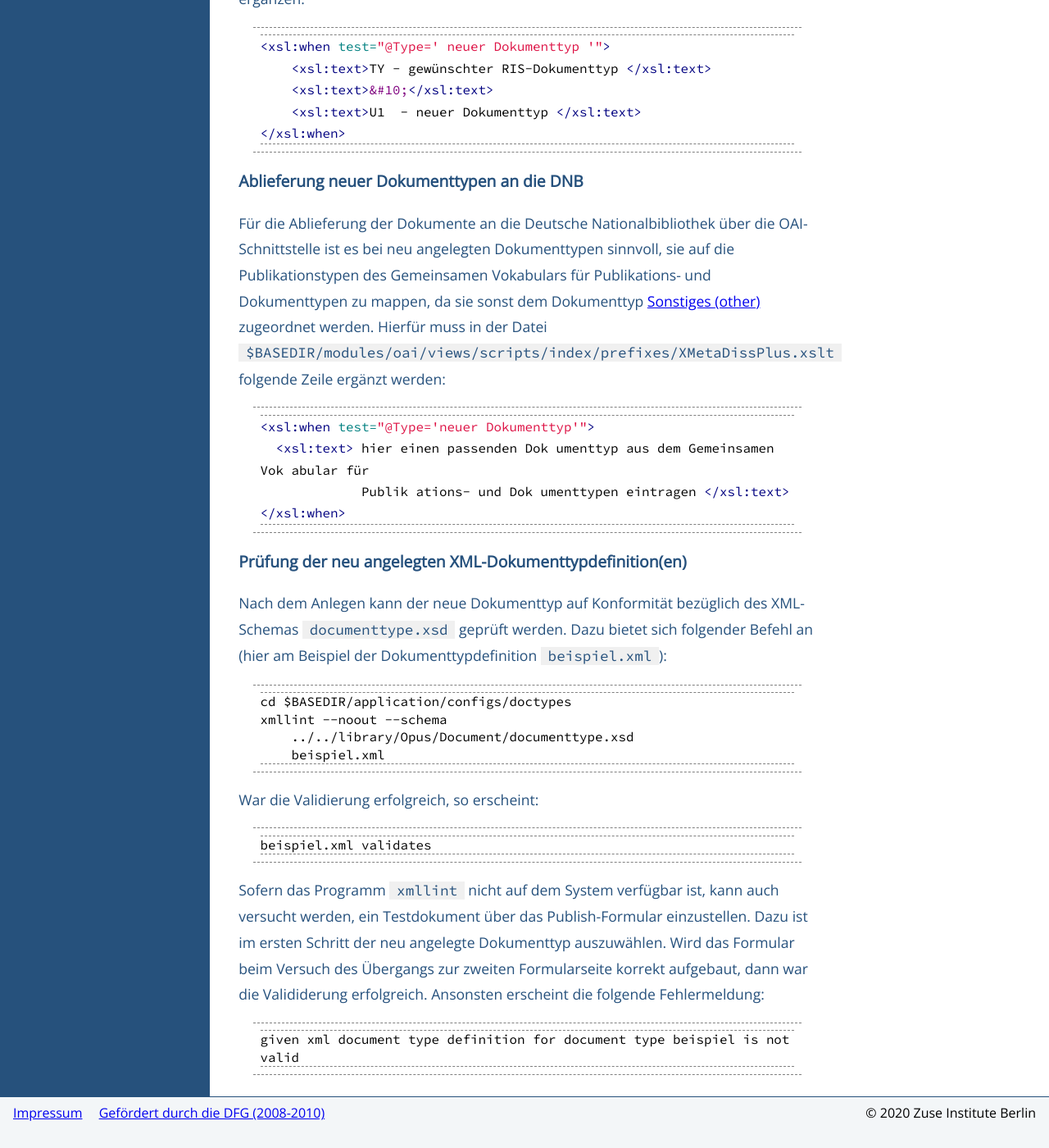
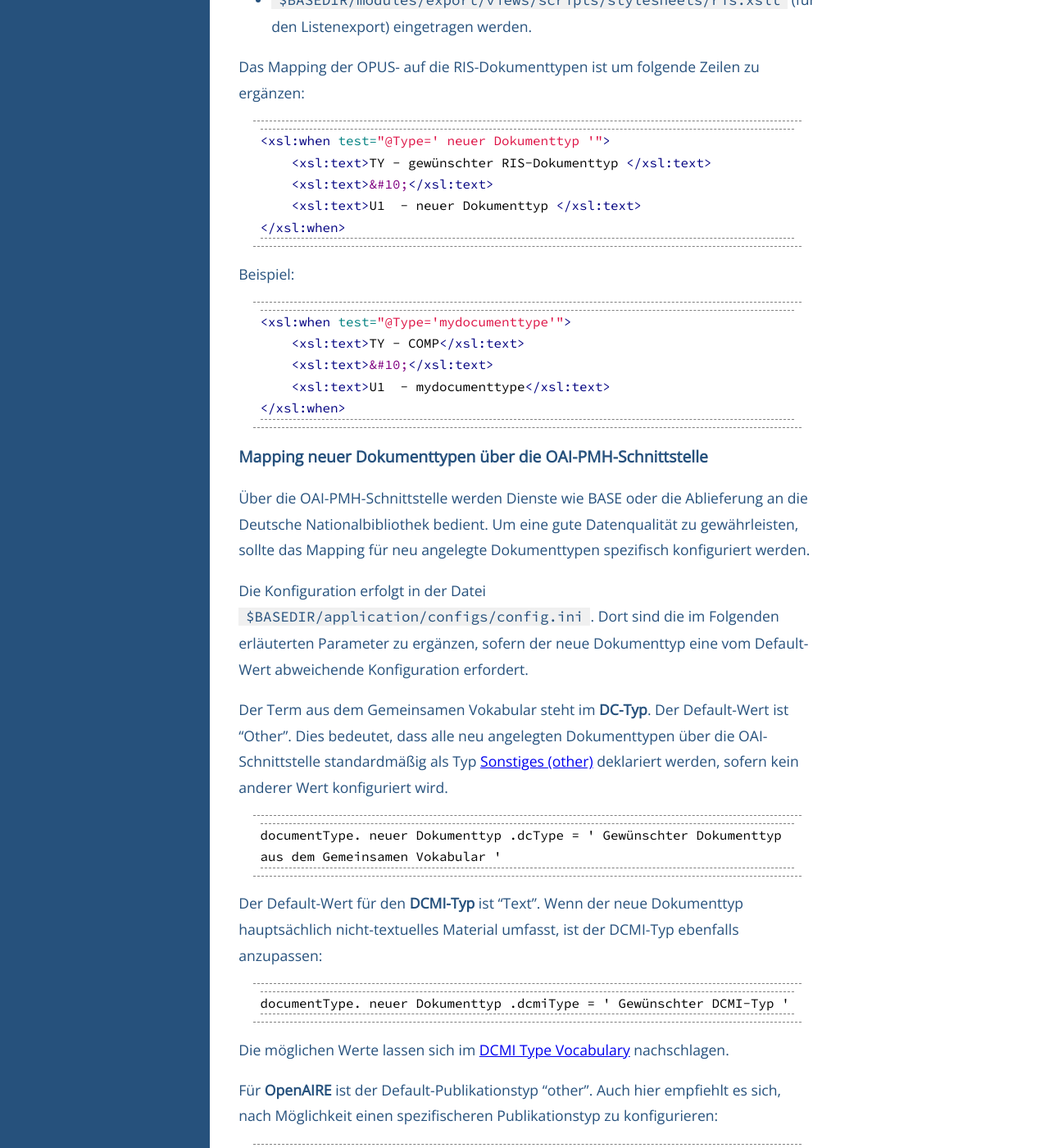
Before and after one commit to OPUS4/userdoc, a Jekyll site: the page built from config/doctypes.md, in a window 1280 px wide and 1400 px high, scrolled down 17232 px. Shown: the whole window at 82% size. Built offline with Jekyll 4.4.1, drawn with Linux system fonts in a browser that asks for light colours; before the commit the page ends 18610 px from its top, so only the background shows below that; some of the changed text lies outside the part shown.

Commit message:
#135 Update documenttype declarations for locally configured documenttypes

```diff
--- a/config/doctypes.md
+++ b/config/doctypes.md
@@ -584,6 +584,12 @@ Hier ist nun das Mapping um den neuen Dokumenttyp mit folgender Zeile zu ergänz
 <xsl:when test="@Type=' neuer Dokumenttyp '"> gewünschter BibTeX-Dokumenttyp </xsl:when>
 {% endhighlight %}
 
+Beispiel:
+
+{% highlight xml %}
+<xsl:when test="@Type='mydocumenttype'">manual</xsl:when>
+{% endhighlight %}
+
 ### RIS-Export von neuen Dokumenttypen
 
 Im RIS-Export werden neue Dokumenttypen standardmäßig dem Typ "GEN" ("generic") zugeordnet. Um
@@ -602,20 +608,76 @@ Das Mapping der OPUS- auf die RIS-Dokumenttypen ist um folgende Zeilen zu ergän
 </xsl:when>
 {% endhighlight %}
 
-### Ablieferung neuer Dokumenttypen an die DNB
-
-Für die Ablieferung der Dokumente an die Deutsche Nationalbibliothek über die OAI-
-Schnittstelle ist es bei neu angelegten Dokumenttypen sinnvoll, sie auf die Publikationstypen des
-Gemeinsamen Vokabulars für Publikations- und Dokumenttypen zu mappen, da sie sonst dem
-Dokumenttyp [Sonstiges (other)](../documenttypes/other.html) zugeordnet werden. Hierfür muss in der Datei
-`$BASEDIR/modules/oai/views/scripts/index/prefixes/XMetaDissPlus.xslt` folgende Zeile ergänzt werden:
+Beispiel:
 
 {% highlight xml %}
-<xsl:when test="@Type='neuer Dokumenttyp'">
-  <xsl:text> hier einen passenden Dok umenttyp aus dem Gemeinsamen Vok abular für
-             Publik ations- und Dok umenttypen eintragen </xsl:text>
+<xsl:when test="@Type='mydocumenttype'">
+    <xsl:text>TY - COMP</xsl:text>
+    <xsl:text>&#10;</xsl:text>
+    <xsl:text>U1  - mydocumenttype</xsl:text>
 </xsl:when>
 {% endhighlight %}
+
+### Mapping neuer Dokumenttypen über die OAI-PMH-Schnittstelle
+
+Über die OAI-PMH-Schnittstelle werden Dienste wie BASE oder die Ablieferung an die Deutsche
+Nationalbibliothek bedient. Um eine gute Datenqualität zu gewährleisten, sollte das Mapping
+für neu angelegte Dokumenttypen spezifisch konfiguriert werden.
+
+Die Konfiguration erfolgt in der Datei `$BASEDIR/application/configs/config.ini`. Dort sind die im
+Folgenden erläuterten Parameter zu ergänzen, sofern der neue Dokumenttyp eine vom Default-Wert
+abweichende Konfiguration erfordert.
+
+Der Term aus dem Gemeinsamen Vokabular steht im **DC-Typ**. Der Default-Wert ist "Other". Dies bedeutet,
+dass alle neu angelegten Dokumenttypen über die OAI-Schnittstelle standardmäßig als Typ
+[Sonstiges (other)](../documenttypes/other.html) deklariert werden, sofern kein anderer Wert konfiguriert wird.
+
+{% highlight xml %}
+documentType. neuer Dokumenttyp .dcType = ' Gewünschter Dokumenttyp aus dem Gemeinsamen Vokabular '
+{% endhighlight %}
+
+Der Default-Wert für den **DCMI-Typ** ist "Text". Wenn der neue Dokumenttyp hauptsächlich nicht-textuelles Material
+umfasst, ist der DCMI-Typ ebenfalls anzupassen:
+
+{% highlight xml %}
+documentType. neuer Dokumenttyp .dcmiType = ' Gewünschter DCMI-Typ '
+{% endhighlight %}
+
+Die möglichen Werte lassen sich im
+[DCMI Type Vocabulary](https://www.dublincore.org/specifications/dublin-core/dcmi-terms/#section-7)
+nachschlagen.
+
+Für **OpenAIRE** ist der Default-Publikationstyp "other". Auch hier empfiehlt es sich, nach Möglichkeit
+einen spezifischeren Publikationstyp zu konfigurieren:
+{% highlight xml %}
+documentType. neuer Dokumenttyp .openAireType = ' Gewünschter OpenAIRE-Publikationstyp '
+{% endhighlight %}
+
+Die Auflistung der Publikationstypen für OpenAIRE v3 finden Sie unter
+https://guidelines.openaire.eu/en/latest/literature/field_publicationtype.html.
+
+Beispiel:
+
+{% highlight xml %}
+doucmentType.mydocumenttype.dcType = 'CartographicMaterial'
+doucmentType.mydocumenttype.dcmiType = 'Image'
+{% endhighlight %}
+
+`doucmentType.mydocumenttype.openAireType` muss im Beispiel nicht konfiguriert werden, weil es für
+kartographisches Material keinen passenden OpenAIRE-Publikationstyp gibt und somit der Default-Wert
+"other" korrekt ist.
+
+Die Einstellungen über die genannten Parameter wirken sich in den Formaten OAI-DC (einschl. OpenAIRE)
+und XMetaDissPlus aus. Die Ablieferung an die Deutsche Nationalbibliothek erfolgt im Format
+XMetaDissPlus. Dafür sind insbesondere die korrekten Terme des Gemeinsamen Vokabulars im DC-Typ sowie
+der DCMI-Typ relevant.
+
+In MARC21 wird der DC-Typ (d.h. der Dokumenttyp aus dem Gemeinsamen Vokabular) zur Generierung des
+Hochschulschriftenvermerks verwendet.
+Für die darüber hinausgehende Abbildung eines neues Dokumenttyps auf MARC21 muss das Mapping für die
+Variablen `aufnahmeart`, `bibliographischesLevel` und ggf. `monographisch` (steuert die Verarbeitung
+als selbständiges oder unselbstständiges Werk) sowie ggf. für das Feld 655 in
+`$BASEDIR/modules/oai/views/scripts/index/prefixes/marc21.xslt` angepasst werden.
 
 ### Prüfung der neu angelegten XML-Dokumenttypdefinition(en)
 
```
